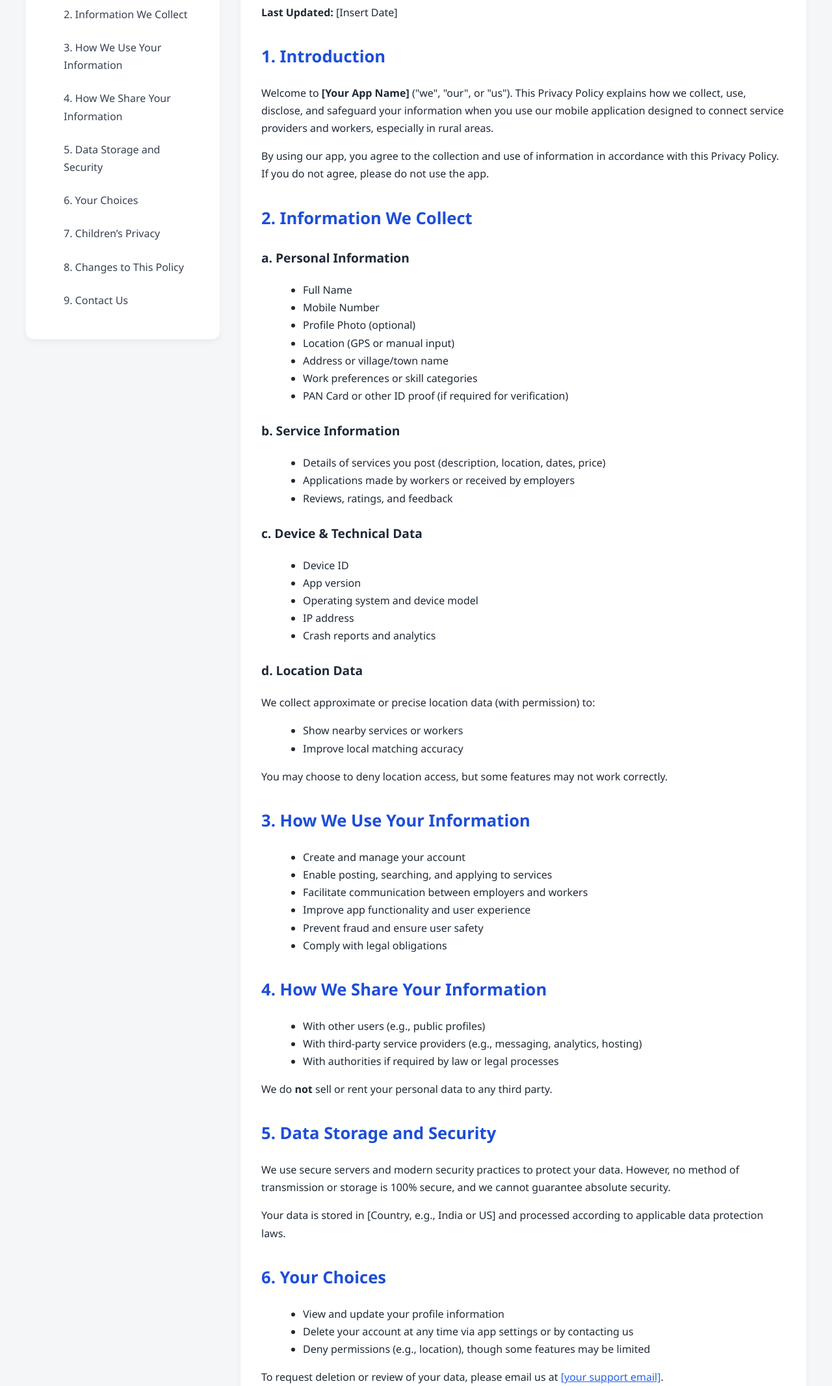
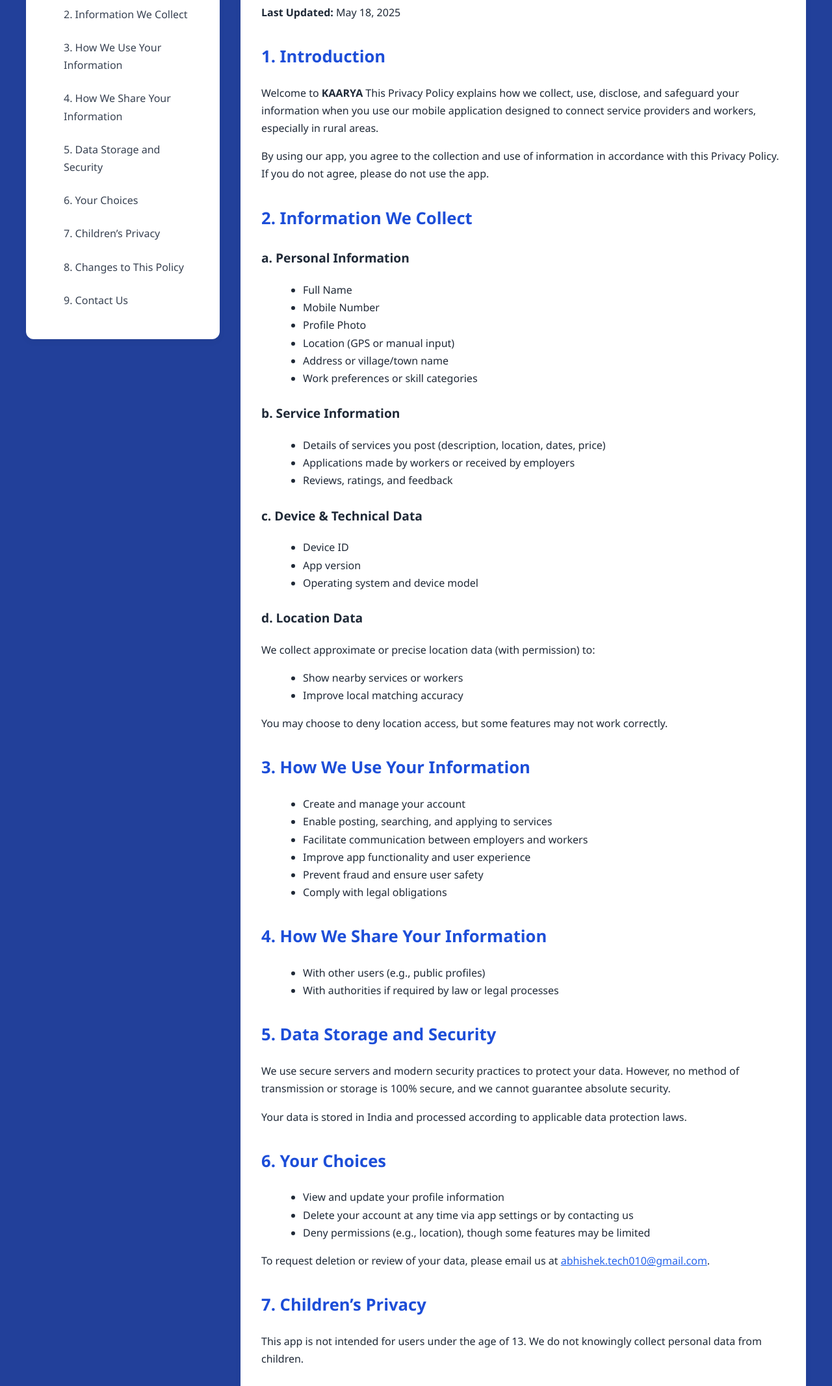
Before and after one commit to kumarabhishek404/labour-app-pages, a plain HTML site: page index.html in a window 1280 px wide. Shown: the part 153-2286 px from the top of the page at 65% size. Drawn offline with Linux system fonts and the light colour scheme.

Commit message:
removed the dummy data with real information

```diff
--- a/index.html
+++ b/index.html
@@ -1,12 +1,14 @@
 <!DOCTYPE html>
 <html lang="en">
+
 <head>
     <meta charset="UTF-8" />
-  <meta name="viewport" content="width=device-width, initial-scale=1.0"/>
-  <title>Privacy Policy - [Your App Name]</title>
+    <meta name="viewport" content="width=device-width, initial-scale=1.0" />
+    <title>Privacy Policy - KAARYA</title>
     <link rel="stylesheet" href="styles.css" />
     <link rel="icon" href="fav.png" type="image/png" />
 </head>
+
 <body>
 
     <div class="wrapper">
@@ -27,12 +29,15 @@
 
         <main class="content">
             <h1>Privacy Policy</h1>
-    <p><strong>Last Updated:</strong> [Insert Date]</p>
+            <p><strong>Last Updated:</strong> May 18, 2025</p>
 
             <section id="intro">
                 <h2>1. Introduction</h2>
-      <p>Welcome to <strong>[Your App Name]</strong> ("we", "our", or "us"). This Privacy Policy explains how we collect, use, disclose, and safeguard your information when you use our mobile application designed to connect service providers and workers, especially in rural areas.</p>
-      <p>By using our app, you agree to the collection and use of information in accordance with this Privacy Policy. If you do not agree, please do not use the app.</p>
+                <p>Welcome to <strong>KAARYA</strong> This Privacy Policy explains how we collect, use, disclose, and
+                    safeguard your information when you use our mobile application designed to connect service providers
+                    and workers, especially in rural areas.</p>
+                <p>By using our app, you agree to the collection and use of information in accordance with this Privacy
+                    Policy. If you do not agree, please do not use the app.</p>
             </section>
 
             <section id="info">
@@ -42,11 +47,10 @@
                 <ul>
                     <li>Full Name</li>
                     <li>Mobile Number</li>
-        <li>Profile Photo (optional)</li>
+                    <li>Profile Photo</li>
                     <li>Location (GPS or manual input)</li>
                     <li>Address or village/town name</li>
                     <li>Work preferences or skill categories</li>
-        <li>PAN Card or other ID proof (if required for verification)</li>
                 </ul>
 
                 <h3>b. Service Information</h3>
@@ -61,8 +65,6 @@
                     <li>Device ID</li>
                     <li>App version</li>
                     <li>Operating system and device model</li>
-        <li>IP address</li>
-        <li>Crash reports and analytics</li>
                 </ul>
 
                 <h3>d. Location Data</h3>
@@ -90,16 +92,16 @@
                 <h2>4. How We Share Your Information</h2>
                 <ul>
                     <li>With other users (e.g., public profiles)</li>
-        <li>With third-party service providers (e.g., messaging, analytics, hosting)</li>
                     <li>With authorities if required by law or legal processes</li>
                 </ul>
-      <p>We do <strong>not</strong> sell or rent your personal data to any third party.</p>
             </section>
 
             <section id="security">
                 <h2>5. Data Storage and Security</h2>
-      <p>We use secure servers and modern security practices to protect your data. However, no method of transmission or storage is 100% secure, and we cannot guarantee absolute security.</p>
-      <p>Your data is stored in [Country, e.g., India or US] and processed according to applicable data protection laws.</p>
+                <p>We use secure servers and modern security practices to protect your data. However, no method of
+                    transmission or storage is 100% secure, and we cannot guarantee absolute security.</p>
+                <p>Your data is stored in India and processed according to applicable data
+                    protection laws.</p>
             </section>
 
             <section id="choices">
@@ -109,31 +111,36 @@
                     <li>Delete your account at any time via app settings or by contacting us</li>
                     <li>Deny permissions (e.g., location), though some features may be limited</li>
                 </ul>
-      <p>To request deletion or review of your data, please email us at <a href="mailto:[your support email]">[your support email]</a>.</p>
+                <p>To request deletion or review of your data, please email us at <a
+                        href="mailto:abhishek.tech010@gmail.com">abhishek.tech010@gmail.com</a>.</p>
             </section>
 
             <section id="children">
                 <h2>7. Children’s Privacy</h2>
-      <p>This app is not intended for users under the age of 13. We do not knowingly collect personal data from children.</p>
+                <p>This app is not intended for users under the age of 13. We do not knowingly collect personal data
+                    from children.</p>
             </section>
 
             <section id="changes">
                 <h2>8. Changes to This Privacy Policy</h2>
-      <p>We may update this Privacy Policy from time to time. Any changes will be posted in this section, and you will be notified if significant changes occur.</p>
+                <p>We may update this Privacy Policy from time to time. Any changes will be posted in this section, and
+                    you will be notified if significant changes occur.</p>
             </section>
 
             <section id="contact">
                 <h2>9. Contact Us</h2>
                 <p>If you have any questions or concerns about this policy, please contact us at:</p>
-      <p><strong>Email:</strong> <a href="mailto:[your support email]">[your support email]</a><br>
-      <strong>Address:</strong> [Your company name and address, optional]</p>
+                <p><strong>Email:</strong> <a href="mailto:abhishek.tech010@gmail.com">abhishek.tech010@gmail.com</a><br>
+                    <strong>Address:</strong> KAARYA, Jalesar Etah Uttar Predesh India 207302
+                </p>
             </section>
 
             <footer>
-      © [Year] [Your App Name]. All rights reserved.
+                © [Year] KAARYA. All rights reserved.
             </footer>
         </main>
     </div>
 
 </body>
+
 </html>
--- a/styles.css
+++ b/styles.css
@@ -5,7 +5,7 @@ html {
   body {
     margin: 0;
     font-family: 'Segoe UI', Tahoma, Geneva, Verdana, sans-serif;
-    background-color: #f4f6f8;
+    background-color: #22409a;
     color: #1f2937;
     line-height: 1.7;
   }
```
Lines whose indentation alone changed are shown as unchanged.
